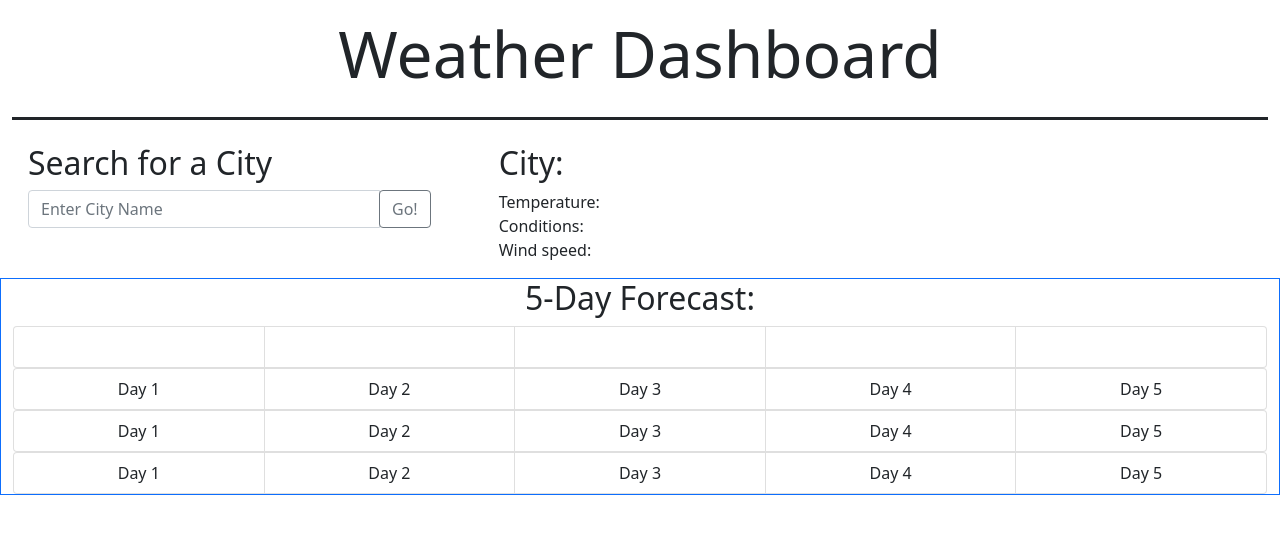
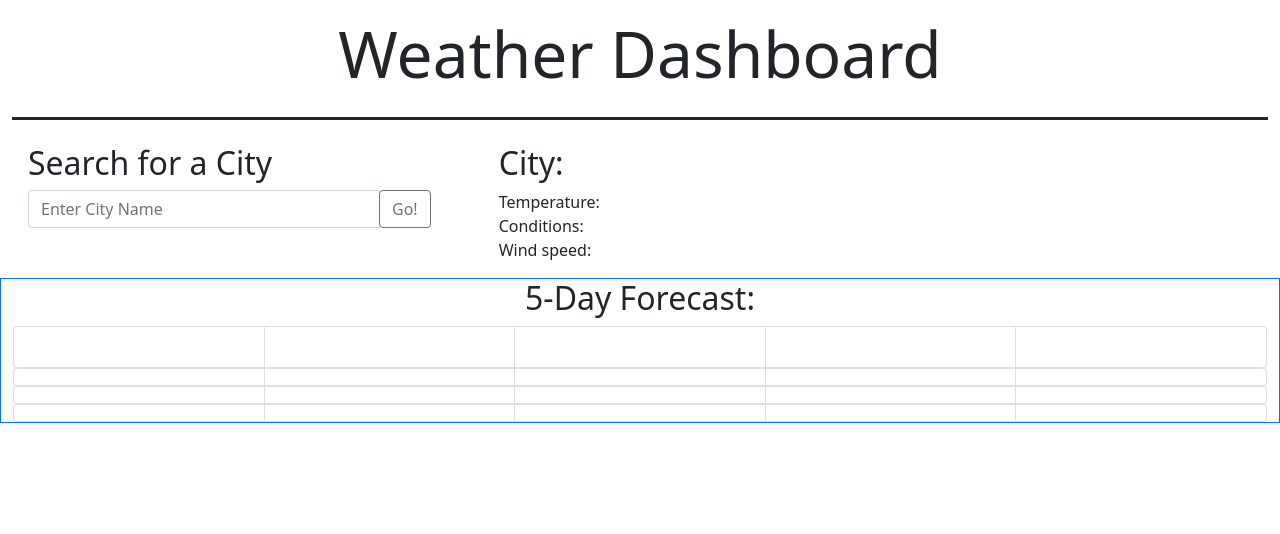
Before and after one commit to Anthony-A-Perez/Weather-Dashboard, a plain HTML site: page index.html in a window 1280 px wide. Drawn offline with nearby package versions, Linux system fonts and the light colour scheme.

Commit message:
debugged recent search list

```diff
--- a/assets/css/style.css
+++ b/assets/css/style.css
@@ -1,4 +1,4 @@
-#func:hover {
+.func:hover {
     color:red;
     cursor: pointer;
 }
--- a/assets/js/script.js
+++ b/assets/js/script.js
@@ -2,10 +2,9 @@ const apiKey = "8b522113569ab0de39504741cf85d7fd";
 var fetchButton = document.getElementById('fetch-btn');
 var cityInput = document.getElementById('city-input');
 
-
 function getApi(reSearch) {
 
-    console.log("reSearch: ", typeof reSearch, reSearch);
+    //console.log("reSearch: ", typeof reSearch, reSearch);
 
     var cityName = cityInput.value;
     if (typeof reSearch === 'string') {
@@ -100,32 +99,25 @@ function getApi(reSearch) {
 
 
                     var ul = document.getElementById('recent');
-                    var recentInput = localStorage.getItem('city-input')
                     var list = document.createElement('li');
 
                     list.addEventListener('click', function (e) {
-                        event.stopPropagation()
                         var reSearch = e.target.innerText;
                         latLon.replace(cityName, reSearch);
                         if (cityName = " ") {
                             console.log(reSearch);
                             getApi(reSearch)
-
-
-                        }
+                        };
+                        if (list.innerText === list.innerText) {
+                        list.remove();
+                        };
                     });
 
-
-
-
-                    list.setAttribute('id', 'func')
+                    list.setAttribute('class', 'func')
                     list.innerText = cityName.toUpperCase();
                     ul.appendChild(list);
                     localStorage.setItem('city-input', cityName);
                     cityInput.value = '';
-
-
-
 
                     fetch(requestFore)
                         .then(function (response) {
--- a/index.html
+++ b/index.html
@@ -33,7 +33,7 @@
       </ul>
     </div>
     <div id="current" class="row col-6 m-3 flex-fill">
-      <h2>City: <span id="city"></span><img src='' style="width:75px"></h2>
+      <h2 class>City: <span id="city"></span><img src='' style="width:75px"></h2>
       <div class="col-6">
         <div>Temperature: <span id="temp"></span></div>
         <div>Conditions: <span id="cond"></span></div>
@@ -44,7 +44,7 @@
 
       </div>
     </div>
-    <div class="col-12 3-3 border border-primary text-center align-items-center">
+    <div class="text-bg-info col-12 3-3 border border-primary text-center align-items-center">
       <h2>5-Day Forecast:</h2>
       <ul class="list-group list-group-horizontal-sm">
         <li class="list-group-item flex-fill"><img id='icon-0' src='' style="width:55px"><span id="date-0"></span></li>
@@ -54,25 +54,25 @@
         <li class="list-group-item flex-fill"><img id='icon-4' src='' style="width:55px"><span id="date-4"></span></li>
       </ul>
       <ul class="list-group list-group-horizontal-sm">
-        <li class="list-group-item flex-fill" id="tem-0">Day 1</li>
-        <li class="list-group-item flex-fill" id="tem-1">Day 2</li>
-        <li class="list-group-item flex-fill" id="tem-2">Day 3</li>
-        <li class="list-group-item flex-fill" id="tem-3">Day 4</li>
-        <li class="list-group-item flex-fill" id="tem-4">Day 5</li>
+        <li class="list-group-item flex-fill" id="tem-0"></li>
+        <li class="list-group-item flex-fill" id="tem-1"></li>
+        <li class="list-group-item flex-fill" id="tem-2"></li>
+        <li class="list-group-item flex-fill" id="tem-3"></li>
+        <li class="list-group-item flex-fill" id="tem-4"></li>
       </ul>
       <ul class="list-group list-group-horizontal-sm">
-        <li class="list-group-item flex-fill" id="win-0">Day 1</li>
-        <li class="list-group-item flex-fill" id="win-1">Day 2</li>
-        <li class="list-group-item flex-fill" id="win-2">Day 3</li>
-        <li class="list-group-item flex-fill" id="win-3">Day 4</li>
-        <li class="list-group-item flex-fill" id="win-4">Day 5</li>
+        <li class="list-group-item flex-fill" id="win-0"></li>
+        <li class="list-group-item flex-fill" id="win-1"></li>
+        <li class="list-group-item flex-fill" id="win-2"></li>
+        <li class="list-group-item flex-fill" id="win-3"></li>
+        <li class="list-group-item flex-fill" id="win-4"></li>
       </ul>
       <ul class="list-group list-group-horizontal-sm">
-        <li class="list-group-item flex-fill" id="hum-0">Day 1</li>
-        <li class="list-group-item flex-fill" id="hum-1">Day 2</li>
-        <li class="list-group-item flex-fill" id="hum-2">Day 3</li>
-        <li class="list-group-item flex-fill" id="hum-3">Day 4</li>
-        <li class="list-group-item flex-fill" id="hum-4">Day 5</li>
+        <li class="list-group-item  text-bg-info flex-fill" id="hum-0"></li>
+        <li class="list-group-item flex-fill" id="hum-1"></li>
+        <li class="list-group-item flex-fill" id="hum-2"></li>
+        <li class="list-group-item flex-fill" id="hum-3"></li>
+        <li class="list-group-item flex-fill" id="hum-4"></li>
       </ul>
     </div>
   </div>
```
